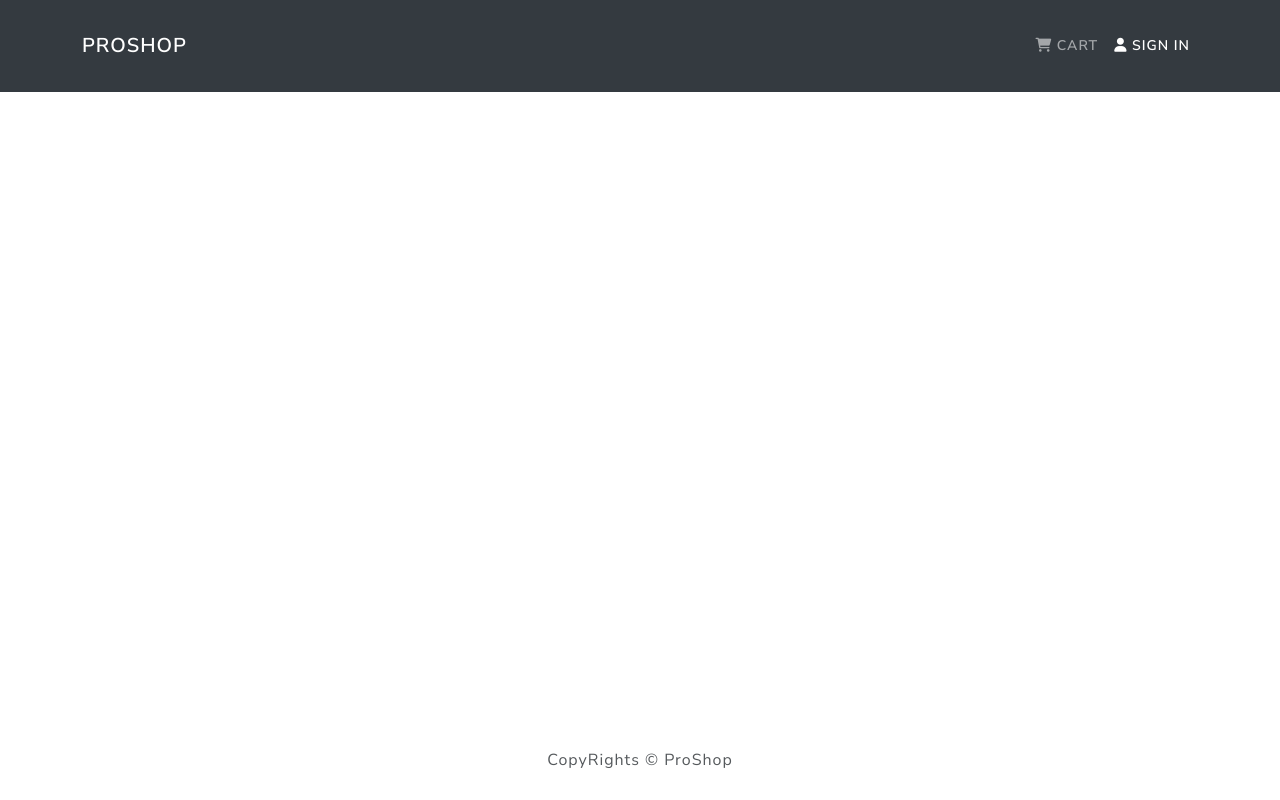
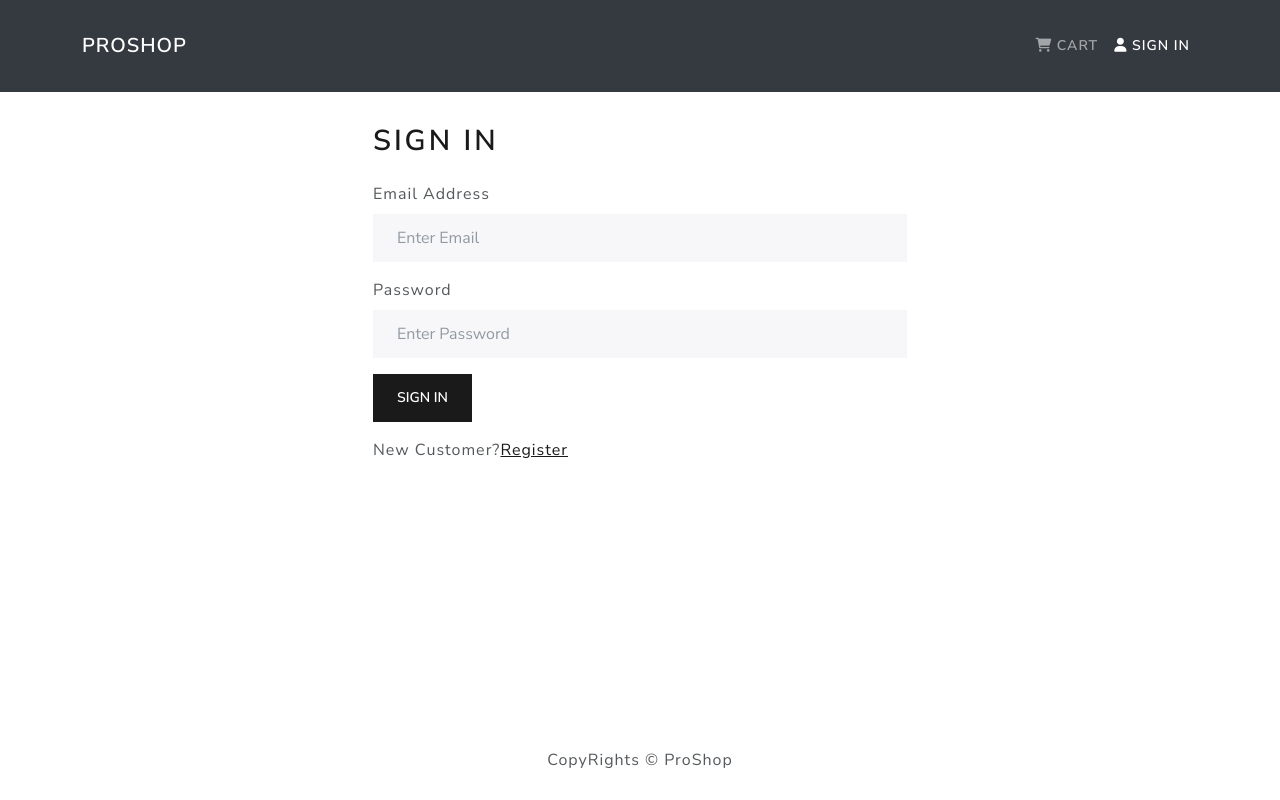
Before and after one commit to Huzefa1413/E-commerce-Website, a React (Create React App) app in the folder frontend/: page /login in a window 1280 px wide. Built offline with nearby package versions, Linux system fonts and the light colour scheme.

Commit message:
User Login Screen & Functionality

```diff
--- a/frontend/src/App.js
+++ b/frontend/src/App.js
@@ -1,9 +1,10 @@
 import React from "react";
 import Header from "./components/Header.jsx";
 import Footer from "./components/Footer.jsx";
-import HomeScreen from "./components/screens/HomeScreen.jsx";
-import ProductScreen from "./components/screens/ProductScreen.jsx";
-import CartScreen from "./components/screens/CartScreen.jsx";
+import HomeScreen from "./screens/HomeScreen.jsx";
+import ProductScreen from "./screens/ProductScreen.jsx";
+import CartScreen from "./screens/CartScreen.jsx";
+import LoginScreen from "./screens/LoginScreen.jsx";
 import { Container } from 'react-bootstrap'
 import { BrowserRouter as Router, Routes, Route } from 'react-router-dom';
 
@@ -18,6 +19,7 @@
             <Route path='/product/:id' element={<ProductScreen />} />
             <Route path='/cart' element={<CartScreen />} />
             <Route path='/cart/:id' element={<CartScreen />} />
+            <Route path='/login' element={<LoginScreen />} />
           </Routes>
         </Container>
       </main>
--- /dev/null
+++ b/frontend/src/components/FormContainer.jsx
@@ -0,0 +1,16 @@
+import React from 'react'
+import { Container, Row, Col } from 'react-bootstrap'
+
+const FormContainer = ({ children }) => {
+    return (
+        <Container>
+            <Row className='justify-content-md-center'>
+                <Col xs={12} md={6}>
+                    {children}
+                </Col>
+            </Row>
+        </Container>
+    )
+}
+
+export default FormContainer
--- a/frontend/src/components/screens/CartScreen.jsx
+++ b/frontend/src/screens/CartScreen.jsx
@@ -2,8 +2,8 @@
 import { useDispatch, useSelector } from 'react-redux'
 import { Link, useParams, useNavigate, useLocation } from 'react-router-dom'
 import { Row, Col, ListGroup, Image, Form, Button, Card } from 'react-bootstrap'
-import Message from '../Message.jsx'
-import { addToCart, removeFromCart } from '../../actions/cartActions.js'
+import Message from '../components/Message.jsx'
+import { addToCart, removeFromCart } from '../actions/cartActions.js'
 
 const CartScreen = () => {
     const { id } = useParams();
--- /dev/null
+++ b/frontend/src/screens/LoginScreen.jsx
@@ -0,0 +1,54 @@
+import React, { useState, useEffect } from 'react'
+import { Link, redirect, useNavigate } from 'react-router-dom'
+import { Form, Button, Row, Col } from 'react-bootstrap'
+import { useDispatch, useSelector } from 'react-redux'
+import Message from '../components/Message'
+import Loader from '../components/Loader'
+import FormContainer from '../components/FormContainer'
+import { login } from '../actions/userActions'
+
+const LoginScreen = ({ location }) => {
+
+    const [email, setEmail] = useState("");
+    const [password, setPassword] = useState("");
+    const dispatch = useDispatch();
+    const userLogin = useSelector(state => state.userLogin);
+    const { loading, error, userInfo } = userLogin;
+    const redirect = location?.search ? location.search.split('=')[1] : '/';
+    const navigate = useNavigate()
+    useEffect(() => {
+        if (userInfo) {
+            navigate(redirect);
+        }
+    }, [navigate, userInfo, redirect])
+
+    const submitHandler = (e) => {
+        e.preventDefault();
+        dispatch(login(email, password));
+    }
+    return (
+        <FormContainer>
+            <h1>Sign In</h1>
+            {error && <Message variant='danger'>{error}</Message>}
+            {loading && <Loader />}
+            <Form onSubmit={submitHandler}>
+                <Form.Group controlId='email' className='pb-3'>
+                    <Form.Label>Email Address</Form.Label>
+                    <Form.Control type='email' placeholder='Enter Email' value={email} onChange={(e) => { setEmail(e.target.value) }}></Form.Control>
+                </Form.Group>
+                <Form.Group controlId='password' className='pb-3'>
+                    <Form.Label>Password</Form.Label>
+                    <Form.Control type='password' placeholder='Enter Password' value={password} onChange={(e) => { setPassword(e.target.value) }}></Form.Control>
+                </Form.Group>
+                <Button type="submit" variant='primary'>Sign In</Button>
+            </Form>
+            <Row className='py-3'>
+                <Col>New Customer?
+                    <Link to={redirect ? `/register?redirect=${redirect}` : '/register'}>Register</Link>
+                </Col>
+            </Row>
+        </FormContainer >
+    )
+}
+
+export default LoginScreen
```
Also changed, not shown: frontend/src/screens/HomeScreen.jsx (renamed from frontend/src/components/screens/HomeScreen.jsx, +4 -4 lines), frontend/src/screens/ProductScreen.jsx (renamed from frontend/src/components/screens/ProductScreen.jsx, +4 -4 lines).
